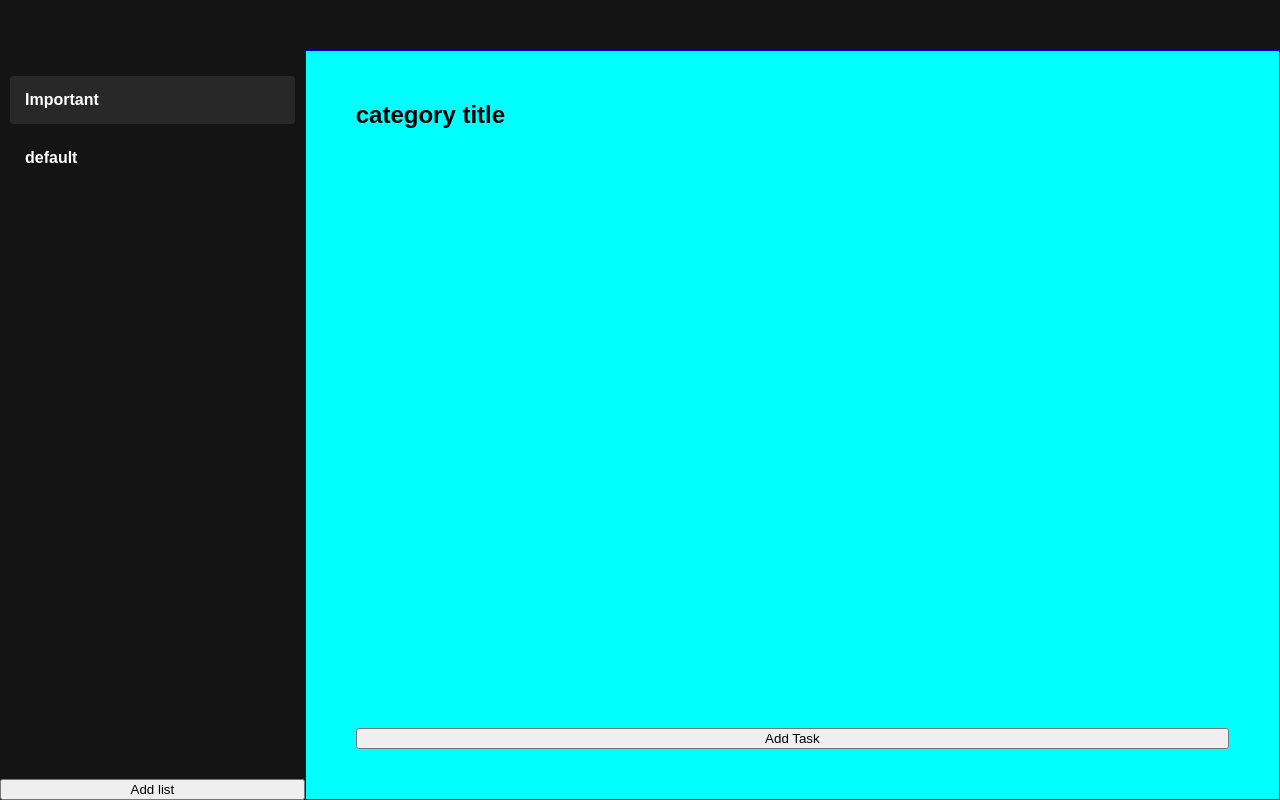
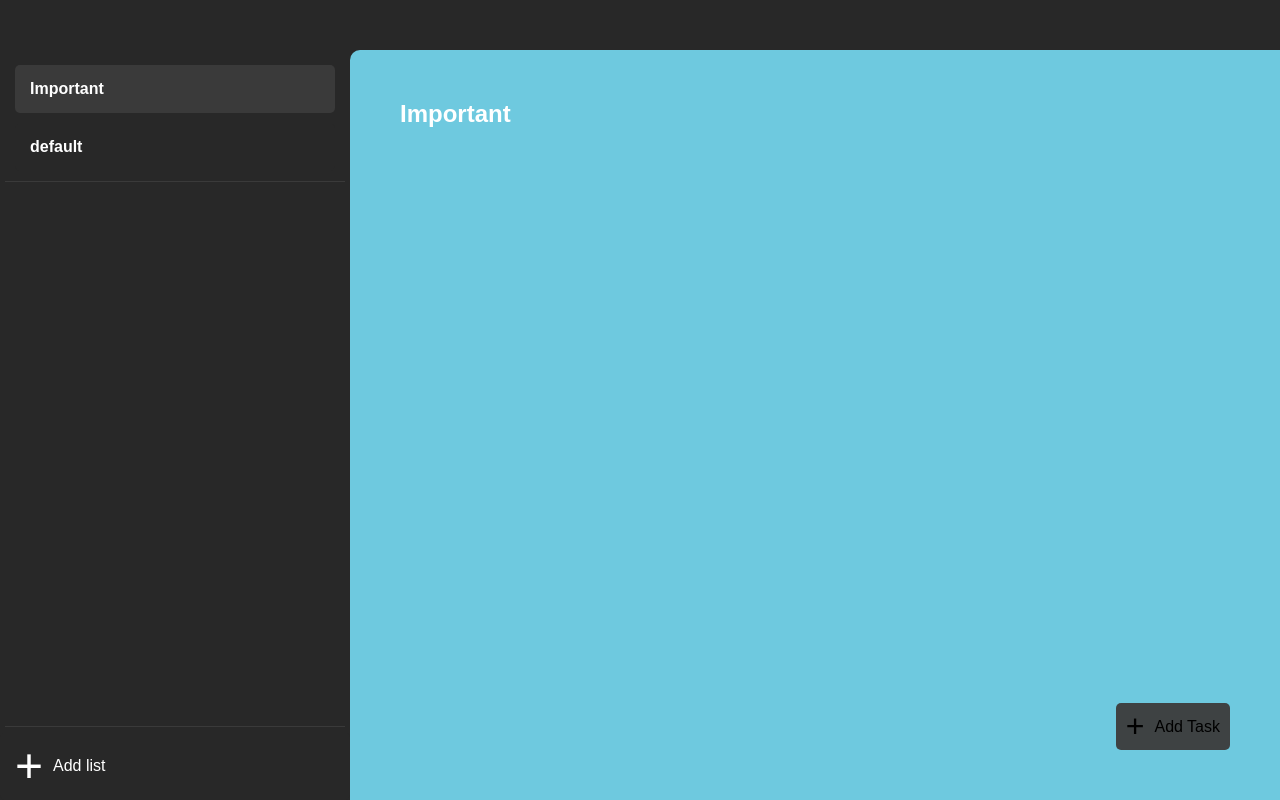
Before and after one commit to Kb739/todo, a React (Create React App) app: page / in a window 1280 px wide. Both pictures are taken after a click on the item "Important". Built offline with nearby package versions, Linux system fonts and the light colour scheme.

Commit message:
add styling
make list collapsible with media query & add icons

```diff
--- a/package.json
+++ b/package.json
@@ -3,6 +3,10 @@
   "version": "0.1.0",
   "private": true,
   "dependencies": {
+    "@fortawesome/fontawesome-svg-core": "^6.2.0",
+    "@fortawesome/free-regular-svg-icons": "^6.2.0",
+    "@fortawesome/free-solid-svg-icons": "^6.2.0",
+    "@fortawesome/react-fontawesome": "^0.2.0",
     "@testing-library/jest-dom": "^5.16.5",
     "@testing-library/react": "^13.3.0",
     "@testing-library/user-event": "^13.5.0",
--- a/src/App.css
+++ b/src/App.css
@@ -1,10 +1,17 @@
+html {
+    --bg-color: rgb(40, 40, 40);
+    --selection-color: rgb(60, 60, 60, 0.95);
+    --shadow: 0 5px 10px black;
+}
+
 * {
     box-sizing: border-box;
     font-family: Arial, Helvetica, sans-serif;
 }
 
 h4,
-h1 {
+h1,
+p {
     margin: 0;
 }
 
@@ -17,35 +24,53 @@ body {
 }
 
 #main {
-    display: flex;
-    min-height: 100vh;
-    background-color: rgb(20, 20, 20);
+    background-color: var(--bg-color);
+    height: 100vh;
+    display: grid;
+    grid-template-columns: minmax(auto, 350px) auto;
 }
 
 .sidebar {
     margin-top: 50px;
-    flex-grow: 0.25;
-    display: flex;
-    flex-direction: column;
-    justify-content: center;
+    display: grid;
+    grid-template-rows: 0.5fr 2fr 0.25fr;
+    overflow: auto;
 }
 
 .content {
-    flex-grow: 1;
-    border: 1px solid blue;
+    border-top-left-radius: 10px;
     display: flex;
     flex-direction: column;
     padding: 50px;
     margin-top: 50px;
-    background-color: cyan;
+    background-color: rgb(110, 201, 223);
+    overflow: hidden;
+}
+
+@media screen and (max-width:550px) {
+    .sidebar {
+        display: none;
+    }
+
+    #main {
+        grid-template-columns: auto;
+    }
+
+    .content {
+        border-radius: 0;
+    }
 }
 
 .content--tasks {
     flex-grow: 1;
 }
 
-.content>h1 {
+.content--title {
     color: white;
+    overflow: hidden;
+    max-width: 10em;
+    white-space: nowrap;
+    text-overflow: ellipsis;
 }
 
 .card-container {
@@ -54,30 +79,87 @@ body {
     list-style: none;
     padding: 10px;
     gap: 10px;
-    max-height: 800px;
-    flex-grow: 1;
+}
+
+.sidebar .card-container {
+    border-bottom: 1px solid var(--selection-color);
+    margin: 5px;
+}
+
+.scroll {
+    overflow: auto;
 }
 
 .card {
     flex-shrink: 0;
     padding: 15px;
     color: white;
-    border-radius: 3px;
-    background-color: rgba(20, 20, 20, 0.5);
+    border-radius: 5px;
+    background-color: var(--bg-color);
+
 }
 
 .card:hover,
 .card.select {
-    cursor: pointer;
-    background-color: rgb(60, 60, 60, 0.5);
+    background-color: var(--selection-color);
 }
 
 .card--list {
+    display: flex;
+    align-items: center;
+    gap: 10px;
     padding: 15px;
+    white-space: nowrap;
+    overflow: hidden;
+    text-overflow: ellipsis;
 }
 
 .card--task {
-    padding: 25px;
+    height: 75px;
+    display: grid;
+    max-width: 800px;
+    min-width: 280px;
+    grid-template-columns: repeat(2, 1fr) 0.2fr;
+}
+
+.add-task {
+    display: flex;
+    align-items: center;
+    gap: 10px;
+    background-color: var(--selection-color);
+    padding: 5px 10px;
+    margin-left: auto;
+    border-radius: 5px;
+    transition-duration: 0.25s;
+}
+
+.add-task:hover {
+    box-shadow: var(--shadow);
+
+}
+
+.task--head {
+    display: flex;
+    align-items: center;
+    gap: 10px;
+}
+
+.task--date {
+    padding: 10px 0 0 20px;
+    font-size: 0.75rem;
+}
+
+.card--task>:nth-child(2) {
+    display: flex;
+    align-items: center;
+    justify-content: space-evenly;
+    /* border: 1px solid black; */
+}
+
+.card--task>:last-child {
+    justify-self: center;
+    align-self: center;
+    /* border: 1px solid black; */
 }
 
 .form--container {
@@ -100,7 +182,7 @@ body {
     width: clamp(320px, 60%, 370px);
     min-height: 250px;
     border-radius: 10px;
-    box-shadow: 0 5px 10px black;
+    box-shadow: var(--shadow);
     background-color: #94a3b8;
     padding: 25px;
 }
@@ -145,3 +227,7 @@ body {
     border-radius: 3px;
     border: none;
 }
+
+.pointer {
+    cursor: pointer;
+}
--- a/src/content.js
+++ b/src/content.js
@@ -6,10 +6,10 @@ import { tasksContext } from './contexts/context'
 
 function Content() {
     const { tasks, selections, getSelectedList, selectTask } = useContext(tasksContext)
+    const selectedList = getSelectedList();
     const { on, toggle } = useToggle(false);
 
     function filterTasks() {
-        const selectedList = getSelectedList();
         return selectedList ? tasks.filter(selectedList.filterMethod) : [];
     }
 
@@ -28,14 +28,16 @@ function Content() {
     return (
         <div className='content'>
             <section className='content--tasks'>
-                <h1>
-                    category title
+                <h1 className='content--title'>
+                    {selectedList && selectedList.title}
                 </h1>
                 <ul className='card-container'>
                     {taskElements}
                 </ul>
             </section>
-            {selections.listID ? <button className='add' onClick={toggle}>Add Task</button> : ''}
+
+            {selections.listID ? <div className='add-task pointer' onClick={toggle}>
+                <p style={{ fontSize: '2rem' }}>+</p> Add Task</div> : ''}
             {on ? <TaskForm close={toggle} /> : ''}
         </div>
     )
--- a/src/contexts/context.js
+++ b/src/contexts/context.js
@@ -89,11 +89,11 @@ function TasksProvider(props) {
 
         if (!localStorage.length) {
             const f_keys = Object.keys(allFilters.custom);
-            const _filters = f_keys.map((key => ({ id: nanoid(), title: key, sortedBy: "Date" })))
+            const _filters = f_keys.map((key => ({ id: nanoid(), title: key, sortedBy: "Date", editable: false })))
             localStorage.setItem("lists", JSON.stringify(
                 {
                     filters: _filters,
-                    containers: [{ id: nanoid(), title: 'default', sortedBy: "Date" }]
+                    containers: [{ id: nanoid(), title: 'default', sortedBy: "Date", editable: false }]
                 }
             ))
             localStorage.setItem('tasks', JSON.stringify([]))
--- a/src/index.js
+++ b/src/index.js
@@ -2,6 +2,11 @@ import React from "react";
 import ReactDOM from "react-dom/client";
 import App from "./App.js"
 import { TasksProvider } from './contexts/context'
+
+import { library } from "@fortawesome/fontawesome-svg-core"
+import { faPenToSquare, faSquare, faSquareCheck, faTrash, faStar } from "@fortawesome/free-solid-svg-icons"
+import { faStar as faStarR } from "@fortawesome/free-regular-svg-icons"
+library.add(faPenToSquare, faSquare, faSquareCheck, faTrash, faStar, faStarR)
 
 const root = ReactDOM.createRoot(document.getElementById('root'))
 root.render(
--- a/src/listForm.js
+++ b/src/listForm.js
@@ -5,7 +5,8 @@ function ListForm(props) {
     const { addNewList } = useContext(tasksContext)
     const [listInfo, setListInfo] = useState({
         title: '',
-        description: ''
+        description: '',
+        editable: true
     })
     function handleChange(event) {
         const { name, value } = event.target
--- a/src/sidebar.js
+++ b/src/sidebar.js
@@ -12,25 +12,32 @@ function Sidebar() {
         return _list.concat(lists[key])
     }, [])
 
-    const listElements = combinedList.map(list => {
+    let topSection = [], bottomSection = [];
+    combinedList.forEach(list => {
         const classes = `card card--list ${list.id === selections.listID ? 'select' : ''}`
-        return (
+        const element =
             <li key={list.id} className={classes} onClick={() => {
                 selectList(list.id)
             }}>
                 <Card label={list.title} />
             </li >
-        )
+        if (list.editable)
+            bottomSection.push(element)
+        else
+            topSection.push(element)
     })
 
     return (
         <div className='sidebar'>
             <ul className='card-container'>
-                {listElements}
+                {topSection}
             </ul>
-            <button onClick={toggle}>
-                Add list
-            </button>
+            <ul className='card-container scroll'>
+                {bottomSection}
+            </ul>
+            <div className='card card--list' onClick={toggle}>
+                <p style={{ fontSize: '3rem' }}>+</p> Add list
+            </div>
             {on ? <ListForm close={toggle} /> : ''}
         </div>
     )
--- a/src/taskCard.js
+++ b/src/taskCard.js
@@ -2,6 +2,7 @@ import React, { useContext } from "react";
 import TaskEdit from "./forms/taskEdit"
 import useToggle from "./customHooks/switch";
 import { tasksContext } from "./contexts/context";
+import { FontAwesomeIcon } from '@fortawesome/react-fontawesome'
 
 function Card(props) {
     const { selections: { taskID }, updateTask, removeTask } = useContext(tasksContext)
@@ -36,21 +37,38 @@ function Card(props) {
         removeTask(id)
     }
 
-    const starElement = <p onClick={toggleImportant}>{isImportant ? '+' : '-'}</p>
-    const circleElement = <p onClick={toggleCompletion}>{finished ? '++' : '--'}</p>
+    const starElement = <FontAwesomeIcon onClick={toggleImportant}
+        icon={isImportant ? "fa-star" : "fa-regular fa-star"}
+        color={isImportant ? 'yellow' : 'grey'}
+        size='lg' />
 
+    const circleElement = <FontAwesomeIcon onClick={toggleCompletion}
+        icon={finished ? 'fa-square-check' : 'fa-square'} size='lg'
+        color={finished ? 'lightBlue' : ''}
+        className='pointer' />
+
+    const selected = isSelected();
     return (
-        <div >
-            <h4>
-                {title}
-            </h4>
-            {starElement}
-            {circleElement}
-            <p onClick={deleteTask}>delete</p>
-            <p>{formatTime(dueTime)}</p>
-            {isSelected() ? <button onClick={toggle}>edit</button> : ''}
+        <>
+            <section>
+                <div className="task--head">
+                    {circleElement}
+                    <h4>
+                        {title}
+                    </h4>
+                </div>
+                <p className="task--date">{formatTime(dueTime)}</p>
+            </section>
+            <section>
+                {selected ? <FontAwesomeIcon className="pointer" icon='fa-pen-to-square' size="lg" onClick={toggle} /> : ''}
+                {selected ? <FontAwesomeIcon className="pointer" onClick={deleteTask} icon="fa-trash" /> : ''}
+            </section>
+            <section>
+                {starElement}
+            </section>
+
             {on ? <TaskEdit close={toggle} /> : ''}
-        </div>
+        </>
     )
 }
 export default Card
```
Also changed, not shown: 1 other file (tests, documents, lock files or other folders).
